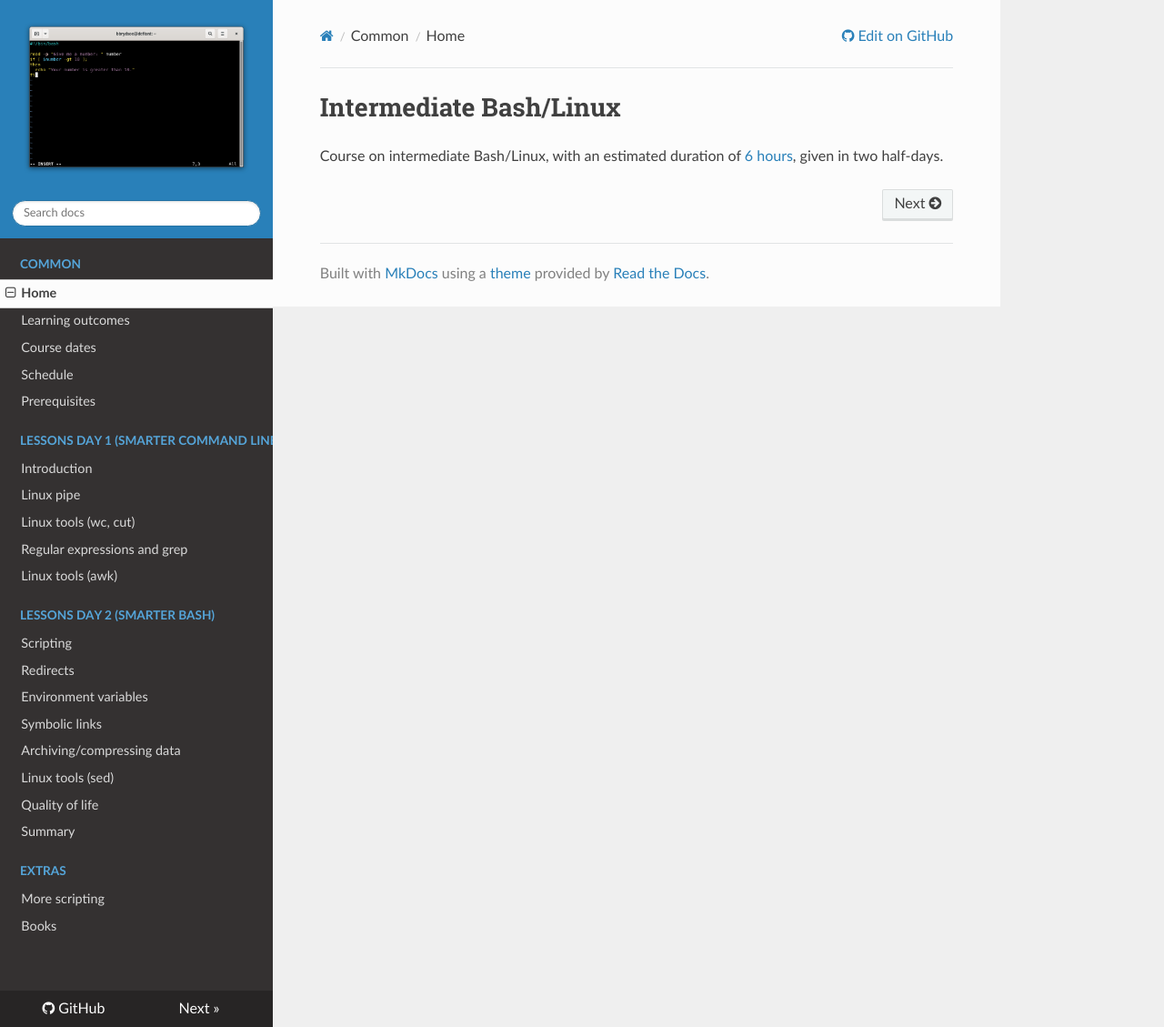
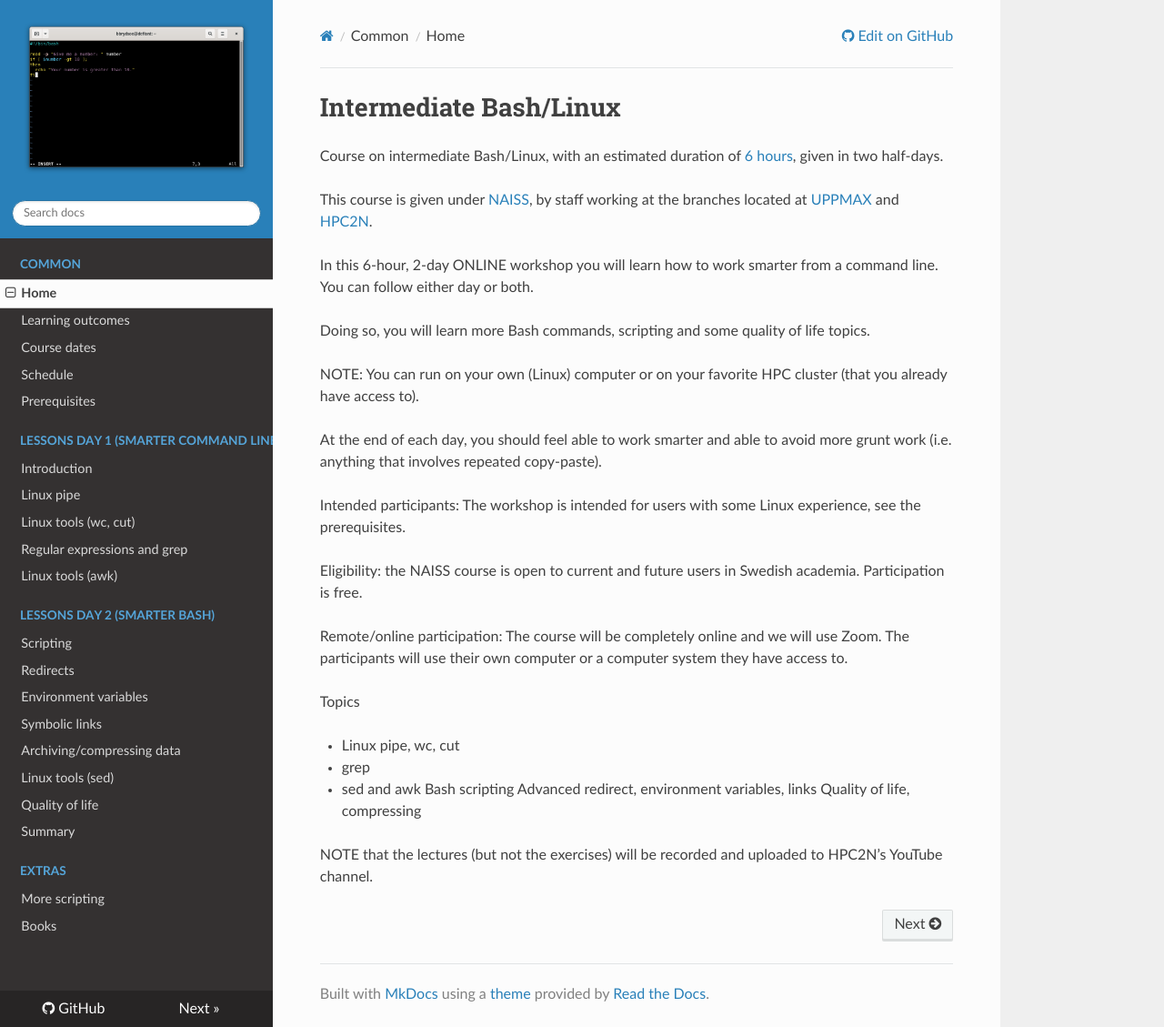
Before and after one commit to UPPMAX/linux-command-line-201, an MkDocs documentation site: the page built from docs/index.md, in a window 1280 px wide and 1129 px high. Shown: the whole window at 91% size. Built offline with MkDocs 1.6.1, drawn with Linux system fonts in a browser that asks for light colours; nearby versions of some CDN libraries.

Commit message:
add info

```diff
--- a/docs/index.md
+++ b/docs/index.md
@@ -3,3 +3,30 @@
 Course on intermediate Bash/Linux, with an estimated duration of
 [6 hours](https://github.com/UPPMAX/naiss_intermediate_bash_linux/issues/2),
 given in two half-days.
+
+This course is given under <a href="https://www.naiss.se/" target="_blank">NAISS</a>, by staff working at the branches located at <a href="https://www.uu.se/centrum/uppmax/" target="_blank">UPPMAX</a> and <a href="https://www.hpc2n.umu.se" target="_blank">HPC2N</a>.
+
+In this 6-hour, 2-day ONLINE workshop you will learn how to work smarter from a command line. You can follow either day or both.
+
+Doing so, you will learn more Bash commands, scripting and some quality of life topics.
+
+NOTE: You can run on your own (Linux) computer or on your favorite HPC cluster (that you already have access to).
+
+At the end of each day, you should feel able to work smarter and able to avoid more grunt work (i.e. anything that involves repeated copy-paste).
+
+Intended participants: The workshop is intended for users with some Linux experience, see the prerequisites.
+
+Eligibility: the NAISS course is open to current and future users in Swedish academia. Participation is free.
+
+Remote/online participation: The course will be completely online and we will use Zoom. The participants will use their own computer or a computer system they have access to.
+
+Topics
+
+- Linux pipe, wc, cut
+- grep
+- sed and awk
+    Bash scripting
+    Advanced redirect, environment variables, links
+    Quality of life, compressing
+
+NOTE that the lectures (but not the exercises) will be recorded and uploaded to HPC2N's YouTube channel.
```
